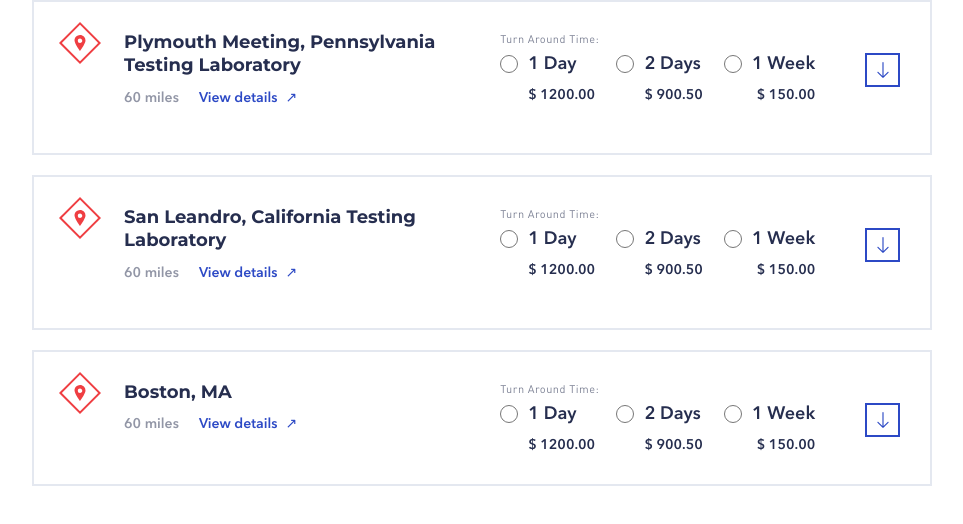
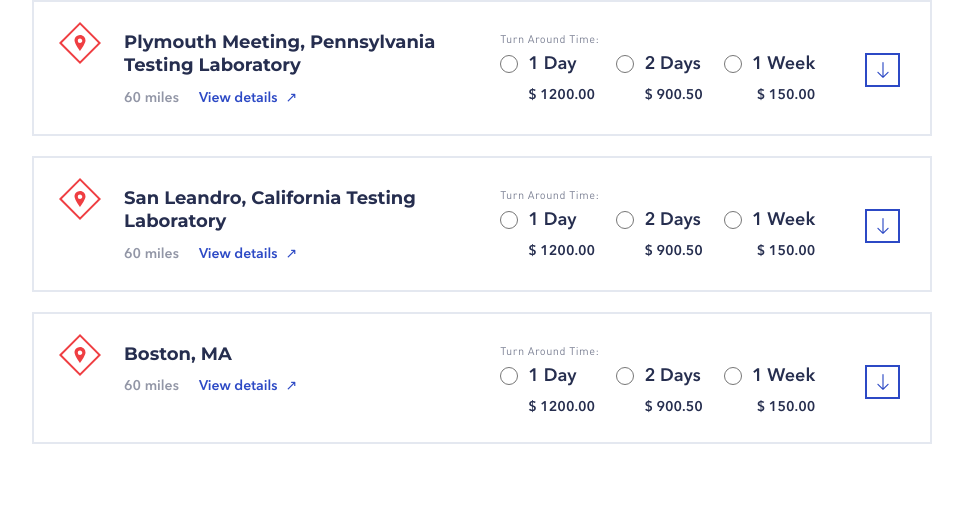
Before and after one commit to HaidaiAndrii/CHI-hw-pr1, a website: page src/index.html in a window 1280 px wide. Shown: the whole page, without its empty margins (158-1121 px from the left). Drawn offline with nearby package versions, Linux system fonts and the light colour scheme; files that its build step writes are made by us from their sources.

Commit message:
small fixes

```diff
--- a/src/scss/style.scss
+++ b/src/scss/style.scss
@@ -49,7 +49,7 @@ h2 {
     justify-content: space-between;
     padding: 29px 30px 25px 25px;
     border: 2px solid #e4e8f0;
-    min-height: 136px;
+    max-height: 136px;
     &__content {
         display: flex;
         justify-content: space-between;
@@ -166,6 +166,7 @@ h2 {
         margin: 0 auto 20px;
         justify-content: space-around;
         position: relative;
+        max-height: max-content;
         &__content {
             flex-direction: column;
         }
```
Also changed, not shown: dist/css/style.css, dist/css/style.min.css.
